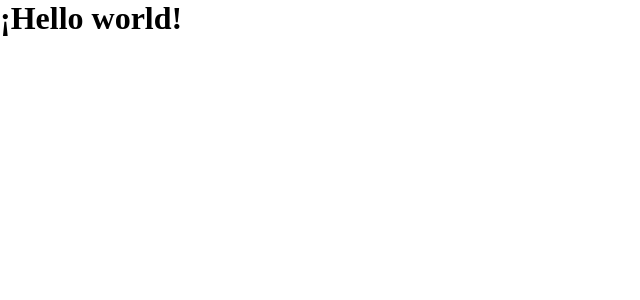
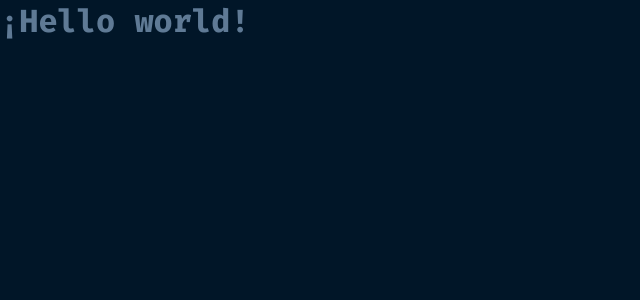
Before and after one commit to JoaccoG/portfolio, a React (Create React App) app: page / in a window 1280 px wide. Shown: the top 300 px of the page, without its empty margins (0-640 px from the left). Built offline with nearby package versions, Linux system fonts and the light colour scheme.

Commit message:
Add general css styles

```diff
--- a/src/index.css
+++ b/src/index.css
@@ -1,3 +1,6 @@
+@import url('./styles/fonts.css');
+@import url('./styles/variables.css');
+
 /* ---------->>> Resets <<<---------- */
 *,
 *::after,
@@ -15,3 +18,13 @@ ol {
 a {
   text-decoration: none;
 }
+
+/* ---------->>> Generals <<<---------- */
+html {
+  font-family: 'Fira Code', monospace;
+}
+
+body {
+  color: var(--color-secondary-gray);
+  background-color: var(--color-primary-regular);
+}
```
